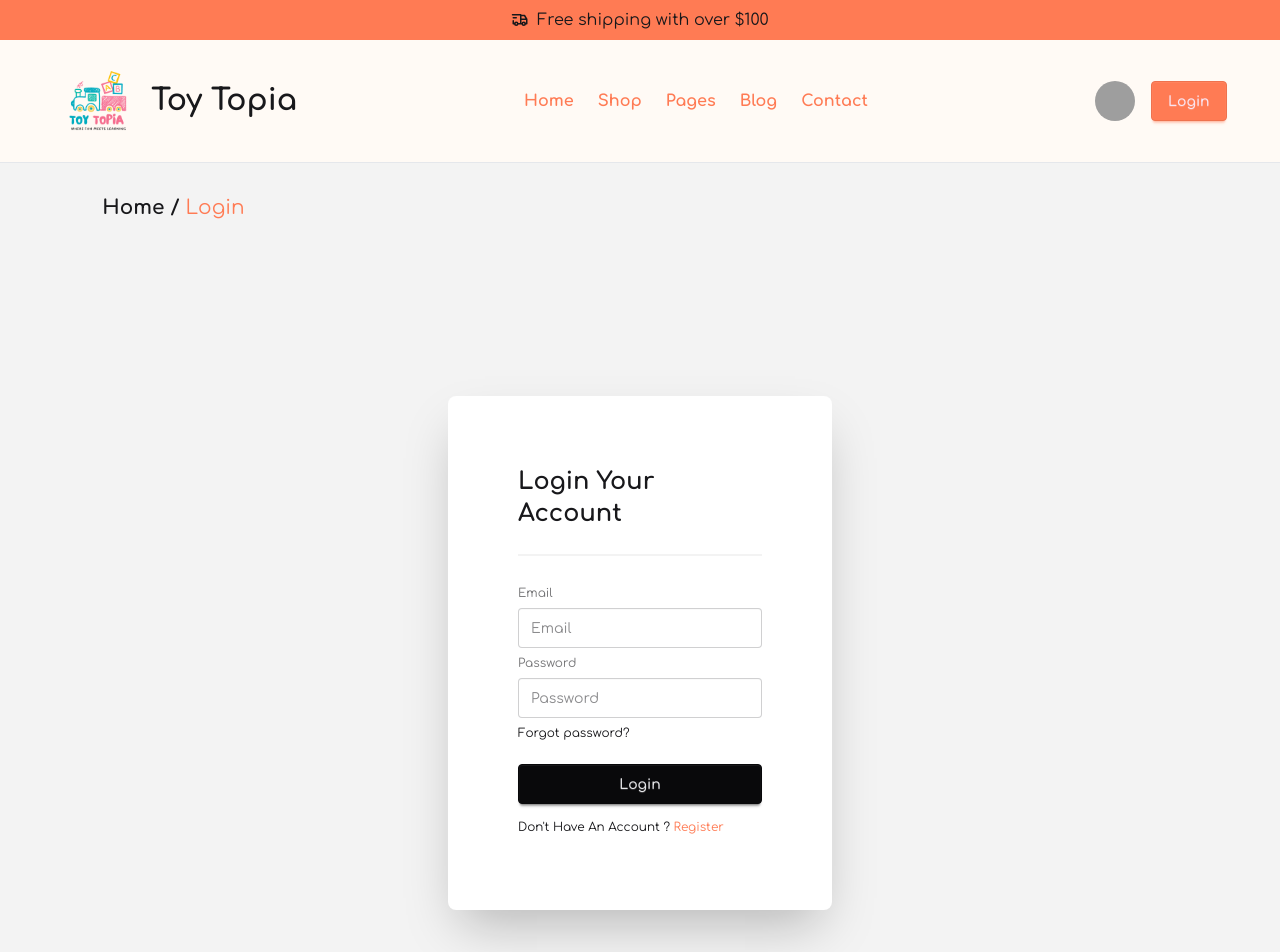
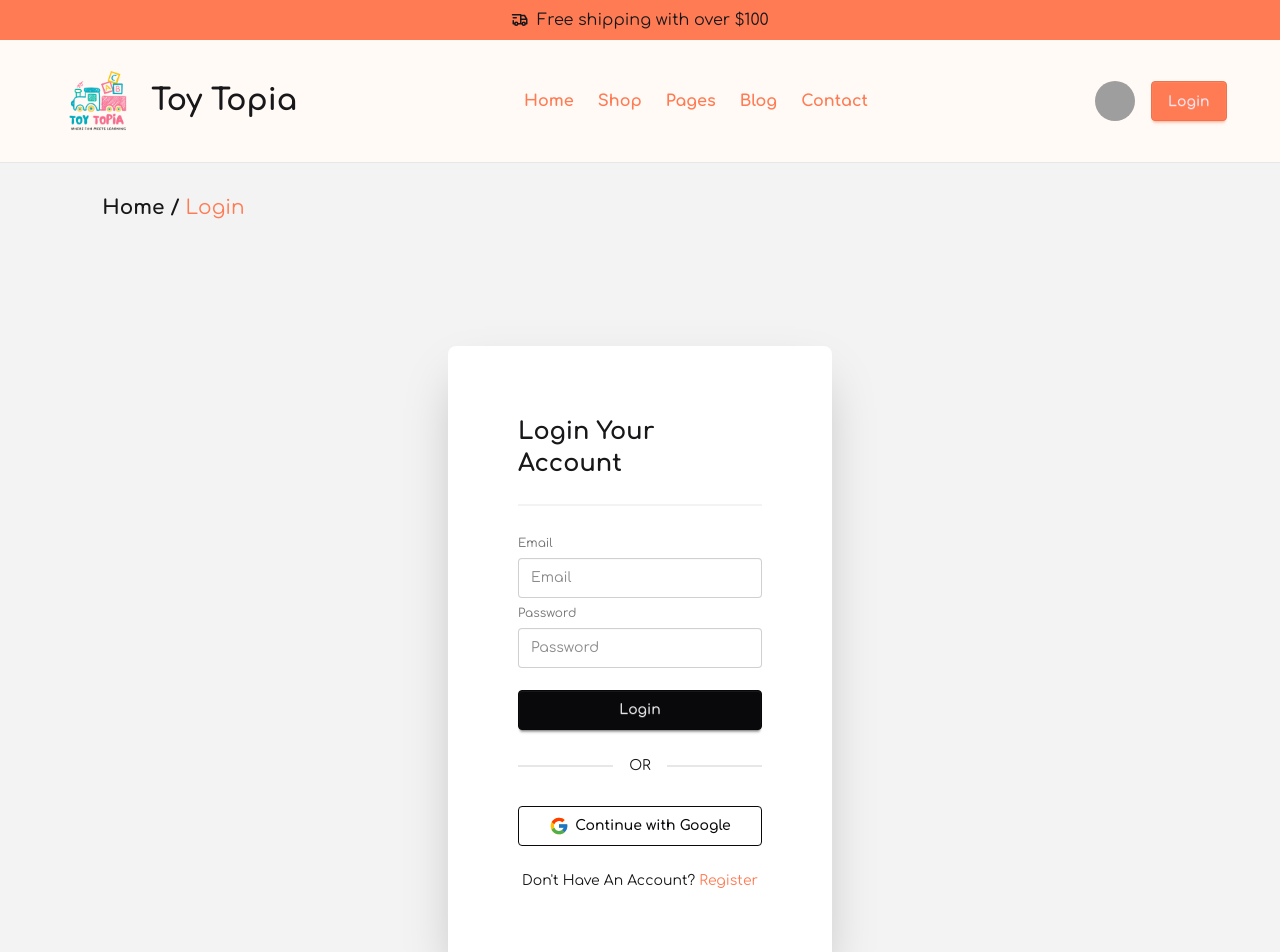
Before and after one commit to arik509/Toy-Topia, a React (Vite) app: page /auth/login in a window 1280 px wide. Shown: the top 952 px of the page. Built offline with nearby package versions, Linux system fonts and the light colour scheme; no server answers; grey boxes are pictures that could not be loaded.

Commit message:
Added Google Login

```diff
--- a/package.json
+++ b/package.json
@@ -13,6 +13,7 @@
     "firebase": "^12.4.0",
     "react": "^19.1.1",
     "react-dom": "^19.1.1",
+    "react-hot-toast": "^2.6.0",
     "react-icons": "^5.5.0",
     "react-toastify": "^11.0.5",
     "swiper": "^12.0.3"
--- a/src/Login.jsx
+++ b/src/Login.jsx
@@ -1,32 +1,47 @@
-import React, { use, useState } from "react";
+import React, { useState, useContext } from "react";
 import { Link, useLocation, useNavigate } from "react-router";
 import { AuthContext } from "./Provider/AuthProvider";
+import toast, { Toaster } from "react-hot-toast";
+import { FcGoogle } from "react-icons/fc";
 
 const Login = () => {
   const [error, setError] = useState("");
-  const { signIn } = use(AuthContext);
+  const { signIn, googleLogin } = useContext(AuthContext);
   const location = useLocation();
   const navigate = useNavigate();
+
   const handleLogin = (e) => {
     e.preventDefault();
     const form = e.target;
     const email = form.email.value;
     const password = form.password.value;
+
     signIn(email, password)
       .then((result) => {
-        const user = result.user;
-        // console.log(user)
-        navigate(location.state?.from || "/");
+        toast.success(`Welcome back, ${result.user.displayName || "User"}!`);
+        setTimeout(() => navigate(location.state?.from || "/"), 1500);
       })
       .catch((error) => {
-        const errorCode = error.code;
-        const errorMessage = error.message;
-        // alert(errorCode,errorMessage);
-        setError(errorCode);
+        setError(error.message);
+        toast.error(error.message);
       });
   };
+
+  const handleGoogleLogin = () => {
+    googleLogin()
+      .then((user) => {
+        toast.success(`Logged in as ${user.displayName || "User"} via Google!`);
+        setTimeout(() => navigate(location.state?.from || "/"), 1500);
+      })
+      .catch((error) => {
+        setError(error.message);
+        toast.error(error.message);
+      });
+  };
+
   return (
     <div>
+      <Toaster position="top-right" />
       <div className="w-11/12 mx-auto">
         <div className="my-[30px] text-[20px]">
           <Link to="/" className="font-bold">
@@ -35,12 +50,14 @@ const Login = () => {
           <span className="text-secondary">Login</span>
         </div>
       </div>
+
       <div className="flex justify-center min-h-screen items-center">
         <div className="card bg-base-100 w-full max-w-sm shrink-0 shadow-2xl">
           <div className="card-body p-[70px]">
             <h1 className="text-2xl font-bold mb-4 border-b-2 border-base-200 pb-6 ">
               Login Your Account
             </h1>
+
             <form onSubmit={handleLogin}>
               <fieldset className="fieldset">
                 <label className="label">Email</label>
@@ -59,21 +76,28 @@ const Login = () => {
                   placeholder="Password"
                   required
                 />
-                <div>
-                  <a className="link link-hover">Forgot password?</a>
-                </div>
-                {error && <p className="text-red-600">{error}</p>}
-                <button type="submit" className="btn btn-neutral mt-4">
+                {error && <p className="text-red-600 mt-2">{error}</p>}
+                <button type="submit" className="btn btn-neutral mt-4 w-full">
                   Login
                 </button>
-                <p className="mt-2">
-                  Don't Have An Account ?{" "}
-                  <Link className="text-secondary" to="/auth/register">
-                    Register
-                  </Link>{" "}
-                </p>
               </fieldset>
             </form>
+
+            <div className="divider">OR</div>
+
+            <button
+              onClick={handleGoogleLogin}
+              className="btn btn-outline btn-neutral w-full mt-2 flex justify-center items-center"
+            >
+             <FcGoogle size={20} /> Continue with Google
+            </button>
+
+            <p className="mt-4 text-center">
+              Don't Have An Account?{" "}
+              <Link className="text-secondary" to="/auth/register">
+                Register
+              </Link>
+            </p>
           </div>
         </div>
       </div>
--- a/src/Provider/AuthProvider.jsx
+++ b/src/Provider/AuthProvider.jsx
@@ -6,6 +6,8 @@ import {
   signInWithEmailAndPassword,
   signOut,
   updateProfile,
+  GoogleAuthProvider,
+  signInWithPopup
 } from "firebase/auth";
 import app from "../FireBase/firebase.config";
 
@@ -34,6 +36,28 @@ const AuthProvider = ({ children }) => {
     return signOut(auth);
   };
 
+
+  const googleLogin = () => {
+    const provider = new GoogleAuthProvider();
+    return signInWithPopup(auth, provider)
+      .then((result) => {
+
+        const credential = GoogleAuthProvider.credentialFromResult(result);
+        const token = credential.accessToken;
+
+        const user = result.user;
+        setUser(user);
+        return user;
+      })
+      .catch((error) => {
+        const errorCode = error.code;
+        const errorMessage = error.message;
+        const email = error.customData?.email;
+        const credential = GoogleAuthProvider.credentialFromError(error);
+        throw new Error(errorMessage);
+      });
+  };
+
   useEffect(() => {
     const unsubscribe = onAuthStateChanged(auth, (currentUser) => {
       setUser(currentUser);
@@ -51,13 +75,10 @@ const AuthProvider = ({ children }) => {
     loading,
     setLoading,
     updatedUser,
+    googleLogin,
   };
 
-  return (
-    <AuthContext value={AuthData}>
-      {children}
-    </AuthContext>
-  );
+  return <AuthContext.Provider value={AuthData}>{children}</AuthContext.Provider>;
 };
 
 export default AuthProvider;
--- a/src/Register.jsx
+++ b/src/Register.jsx
@@ -1,10 +1,11 @@
-import React, { use } from "react";
+import React, { useContext } from "react";
 import { Link, useNavigate } from "react-router";
 import { AuthContext } from "./Provider/AuthProvider";
+import toast, { Toaster } from "react-hot-toast";
+import { FcGoogle } from "react-icons/fc";
 
 const Register = () => {
-  const { createUser, setUser, updatedUser } = use(AuthContext);
-
+  const { createUser, setUser, updatedUser, googleLogin } = useContext(AuthContext);
   const navigate = useNavigate();
 
   const handleRegister = (e) => {
@@ -15,25 +16,52 @@ const Register = () => {
     const email = form.email.value;
     const password = form.password.value;
 
+    if (!/[A-Z]/.test(password)) {
+      toast.error("Password must contain at least 1 uppercase letter");
+      return;
+    }
+    if (!/[a-z]/.test(password)) {
+      toast.error("Password must contain at least 1 lowercase letter");
+      return;
+    }
+    if (password.length < 6) {
+      toast.error("Password must be at least 6 characters long");
+      return;
+    }
+
     createUser(email, password)
       .then((result) => {
         const user = result.user;
         updatedUser({ displayName: name, photoURL: photo })
           .then(() => {
             setUser({ ...user, displayName: name, photoURL: photo });
-            navigate("/");
+            toast.success("Registered successfully!");
+
+            setTimeout(() => navigate("/"), 1500);
           })
           .catch((error) => {
-            console.error(error);
+            toast.error(error.message);
           });
       })
       .catch((error) => {
-        alert(error.message);
+        toast.error(error.message);
+      });
+  };
+
+  const handleGoogleLogin = () => {
+    googleLogin()
+      .then((user) => {
+        toast.success(`Welcome ${user.displayName || "User"}! Logged in with Google.`);
+        setTimeout(() => navigate("/"), 1500);
+      })
+      .catch((error) => {
+        toast.error(error.message);
       });
   };
 
   return (
     <div>
+      <Toaster position="top-right" />
       <div className="w-11/12 mx-auto">
         <div className="my-[30px] text-[20px]">
           <Link to="/" className="font-bold">
@@ -42,48 +70,39 @@ const Register = () => {
           <span className="text-secondary">Register</span>
         </div>
       </div>
+
       <div className="flex justify-center min-h-screen items-center">
         <div className="card bg-base-100 w-full max-w-sm shrink-0 shadow-2xl">
           <form onSubmit={handleRegister} className="card-body p-[70px]">
-            <h1 className="text-2xl font-bold mb-4 border-b-2 border-base-200 pb-6 ">
+            <h1 className="text-2xl font-bold mb-4 border-b-2 border-base-200 pb-6">
               Register your account
             </h1>
+
             <fieldset className="fieldset">
               <label className="label">Name</label>
-              <input
-                name="name"
-                type="text"
-                className="input"
-                placeholder="Your Name"
-                required
-              />
+              <input name="name" type="text" className="input" placeholder="Your Name" required />
+
               <label className="label">Photo URL</label>
-              <input
-                name="photo"
-                type="text"
-                className="input"
-                placeholder="Your Photo URL"
-                required
-              />
+              <input name="photo" type="text" className="input" placeholder="Your Photo URL" required />
+
               <label className="label">Email</label>
-              <input
-                name="email"
-                type="email"
-                className="input"
-                placeholder="Email"
-                required
-              />
+              <input name="email" type="email" className="input" placeholder="Email" required />
+
               <label className="label">Password</label>
-              <input
-                name="password"
-                type="password"
-                className="input"
-                placeholder="Password"
-                required
-              />
+              <input name="password" type="password" className="input" placeholder="Password" required />
+
               <button type="submit" className="btn btn-neutral mt-4">
                 Register
               </button>
+
+              <button
+                type="button"
+                onClick={handleGoogleLogin}
+                className="btn btn-outline btn-neutral mt-4 w-full"
+              >
+               <FcGoogle size={24} /> Register with Google
+              </button>
+
               <p className="mt-2">
                 Already Have An Account?{" "}
                 <Link className="text-secondary" to="/auth/login">
--- a/src/ToyDetailsCard.jsx
+++ b/src/ToyDetailsCard.jsx
@@ -76,7 +76,7 @@ const ToyDetailsCard = ({ toy }) => {
                   className="border p-2 rounded"
                 />
                 <button  type="submit" className="btn btn-secondary mt-2">
-                  Submit
+                  Try Now
                 </button>
               </form>
             ) : (
```
Also changed, not shown: 1 other file (tests, documents, lock files or other folders).
